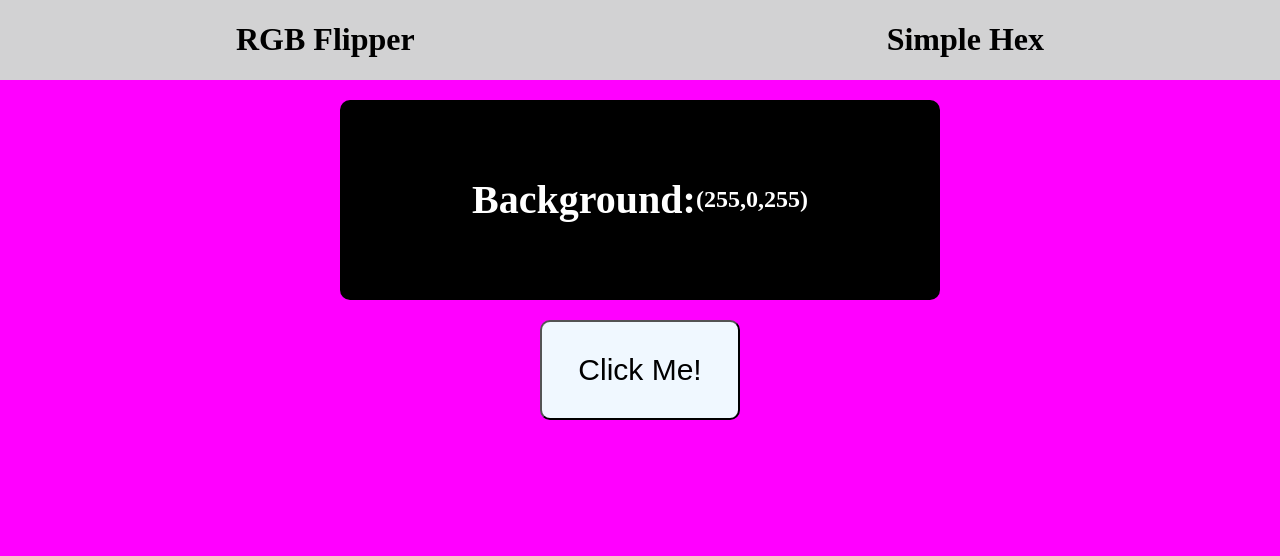
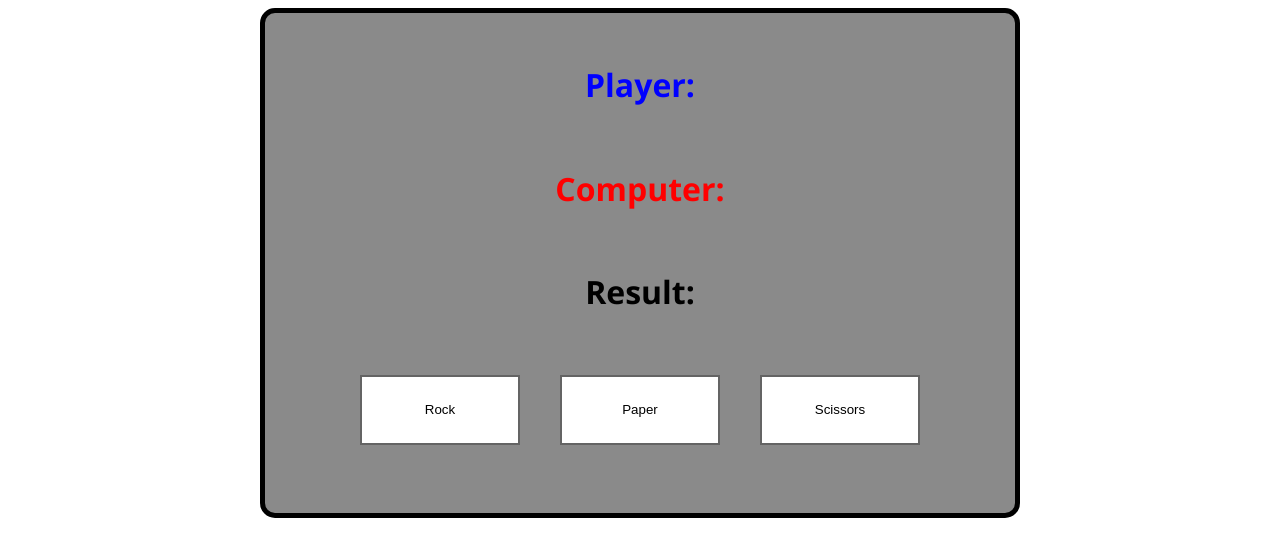
Before and after one commit to ABhatti167/Javascript-Projects, a plain HTML site: page index.html in a window 1280 px wide. Drawn offline with Linux system fonts and the light colour scheme.

Commit message:
Add files via upload

```diff
--- a/index.css
+++ b/index.css
@@ -1,61 +1,43 @@
-:root {
+body {
+    display: flex;
+    justify-content: center;
+}
+#rps {
 
-}
-body {
-    padding: 0;
-    margin: 0;
-    background-color: white;
-}
-header {
+    width: 750px;
+    height: 500px;
+    background-color: rgb(138, 138, 138);
+    border: 5px solid black;
+    border-radius: 15px;
     display: flex;
-    background-color: rgb(210, 210, 211);
-    flex-direction: row;
-    justify-content: space-around;
+    justify-content: center;
     align-items: center;
-    margin: 0;
-}
-header h1 {
-    display: inline;
-    transition: color box-shadow 0.2s ease-in-out;
+    flex-direction: column;
 }
 
-header h1:hover {
-    color: aquamarine;
-    text-shadow: 10px 0px 10px aquamarine;
-    cursor: pointer;
+#buttons {
+    width: 600px;
+    height: 150px;
+    display: flex;
+    align-items: center;
+    padding: 0px;
 }
 
-#button {
-    background-color: aliceblue;
-    border-radius: 10px;
-    height: 100px;
-    width: 200px;
-    font-size: 30px;
+.choice {
+    margin: 20px;
+    width: 170px;
+    height: 70px;
+    background-color: rgb(255, 255, 255);
+    border: 2px solid rgb(100, 100, 100);
 }
-#colorInfo {
-    background-color: black;
-    display: flex;
-    flex-direction: row;
-    justify-content: center;
-    align-items: center;
-    width: 600px;
-    height: 200px;
-    border-radius: 10px;
-    margin: 20px;
+
+#player {
+    color: blue;
 }
-.displayColor {
-    color: white;
-    font-weight: bold;
+#com {
+    color: red;
 }
-#display {
-    width: 100%;
-    height: 1000px;
-    display: flex;
-    flex-direction: column;
-    justify-content: baseline;
-    align-items: center;
-    background-color: white;
+
+.text {
+    font-family: 'Segoe UI', Tahoma, Geneva, Verdana, sans-serif;
 }
-#display h1 {
-    font-size: 40px;
-}
--- a/index.html
+++ b/index.html
@@ -7,16 +7,18 @@
     <link rel="stylesheet" href="index.css">
 </head>
 <body>
-    <header><h1 id="rgb">RGB Flipper</h1> <h1 id="simpleHex">Simple Hex</h1></header>
+    <div id="rps">
+    <h1 id="player" class="text">Player:</h1><br>
+    <h1 id="com" class="text">Computer:</h1><br>
+    <h1 id="result" class="text">Result:</h1>
 
+    <div id="buttons">
+    <button id="rock" class="choice">Rock</button>
+    <button id="paper" class="choice">Paper</button>
+    <button id="scissors" class="choice">Scissors</button>
+    </div>
+    </div>
 
-    <div id="display">
-    <div id="colorInfo">
-        <h1 class="displayColor">Background: </h1>
-        <h2 class="displayColor" id="color">#ffffff</h2>
-    </div>
-    <button id="button">Click Me!</button>
-    </div>
     <script src="index.js"></script>
 </body>
 </html>
--- a/index.js
+++ b/index.js
@@ -1,66 +1,55 @@
-const button = document.getElementById('button')
-let colorCode = document.querySelector("#color")
-let bodyBG = document.getElementsByTagName('body')
-let displayDiv = document.getElementById("display")
-let simpleHex = document.getElementById("simpleHex")
-simpleRGB = document.getElementById("rgb")
+const player = document.querySelector("#player")
+const com = document.querySelector("#com")
+const result = document.querySelector("#result")
 
-let option = 'rgb'
+const rock = document.querySelector("#rock")
+const paper = document.querySelector("#paper")
+const scissors = document.querySelector("#scissors")
 
-let color = {
-    hex: "#000000",
-    rgb: 'rgb(255,0,255)'
-}
+const Rock = document.querySelector("#rock").textContent
+const Paper = document.querySelector("#paper").textContent
+const Scissors = document.querySelector("#scissors").textContent
 
-function setColor() {
-    bodyBG.backgroundColor = color.rgb
-    displayDiv.style.backgroundColor = color.rgb
-    if (option == 'rgb') {
-    colorCode.textContent = color.rgb.substring(3)
-    } else {
-        colorCode.textContent = color.hex
+const choices = document.querySelectorAll(".choice")
+
+let player1;
+let com1;
+
+
+choices.forEach(button => button.addEventListener("click", () => {
+
+    player1 = button.textContent
+    com1 = computerTurn()
+
+    player.textContent = "Player: " + player1
+    com.textContent = "Computer: " + com1
+
+    result.textContent = displayWinner()
+}))
+
+
+
+
+function displayWinner() {
+    if(player1 == com1) {
+        return "Draw"
+    } else if (player1 == "Rock") {
+        return (com1 == "Paper") ? "Player Wins" : "Computer Wins"
+    } else if (player1 == "Paper") {
+        return (com1 == "Rock") ? "Player Wins" : "Computer Wins"
+    } else if (player1 == "Scissors") {
+        return (com1 == "Paper") ? "Player Wins" : "Computer Wins"
     }
 }
 
-function randomize() {
+function computerTurn() {
+    let value= Math.floor(Math.random() * 3 + 1)
 
-    let q1 = Math.round(Math.random() * 255) + 1
-    let q2 = Math.round(Math.random() * 255) + 1
-    let q3 = Math.round(Math.random() * 255) + 1
-    return `rgb(${q1},${q2},${q3})`
+    if (value == 1) {
+        return "Rock"
+    } else if (value == 2) {
+        return 'Paper'
+    } else if (value == 3) {
+        return 'Scissors'
+    }
 }
-
-function rgbToHex(rgb) {
-    var hex = Number(rgb).toString(16);
-    if (hex.length < 2) {
-        hex = "0" + hex;
-    }
-    return hex;
-}
-
-function update() {
-    color.rgb = randomize()
-    let rgbs = color.rgb.split(',')
-    let r1 = rgbs[0].substring(4)
-    let r2 = rgbs[1]
-    let r3 = rgbs[2].substring(0, (rgbs[2].length - 1))
-    color.hex = "#" + rgbToHex(r1) + rgbToHex(r2) + rgbToHex(r3)
-}
-
-setColor()
-
-button.addEventListener("click", () => {
-    update()
-    setColor()
-})
-
-simpleHex.addEventListener('click', () => {
-    option = 'hex'
-    setColor()
-})
-
-
-simpleRGB.addEventListener('click', () => {
-    option = 'rgb'
-    setColor()
-})
```
